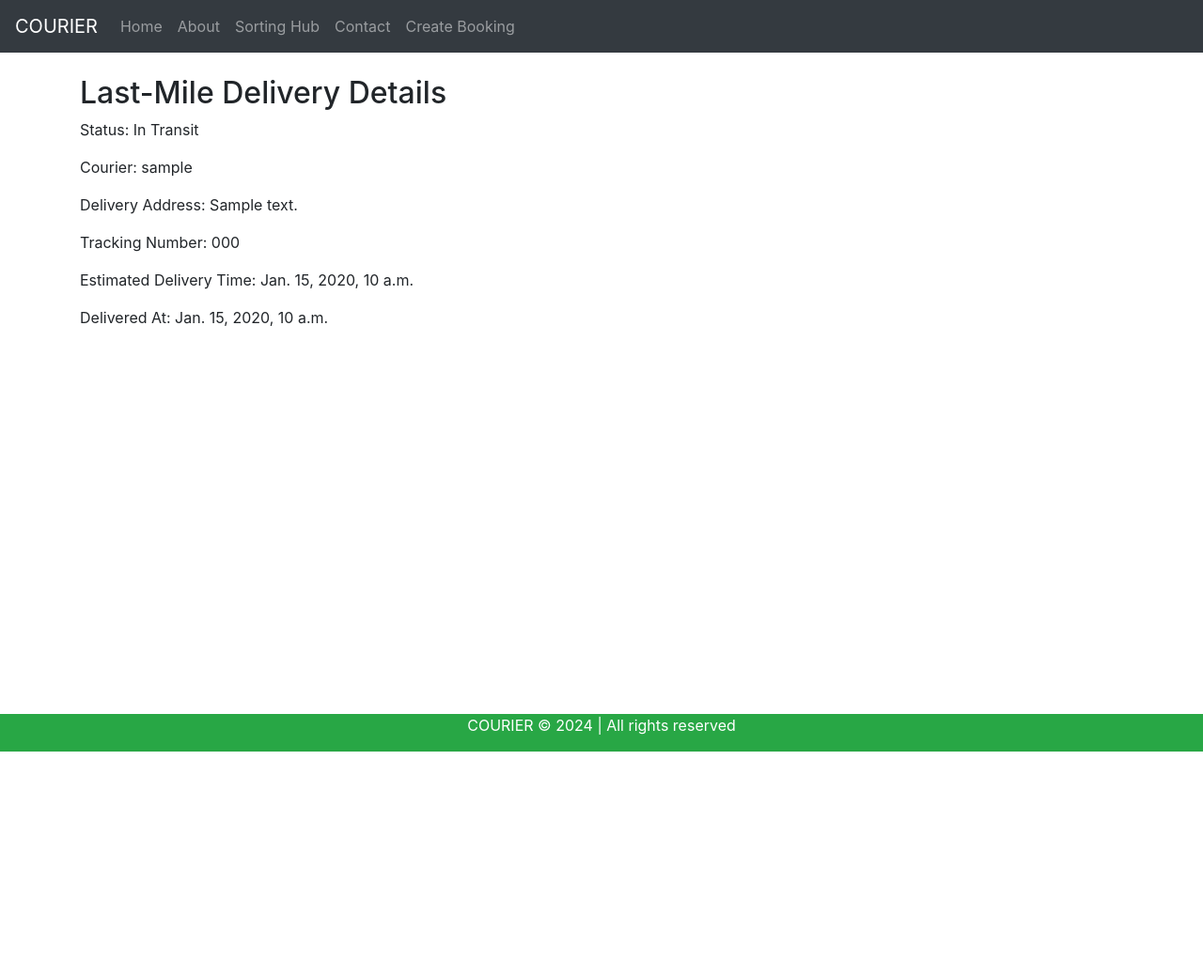
After one commit to rupacesigdel/COURIER_WEB, a Django app: page /last_mile_delivery/1/ in a window 1280 px wide. The commit adds this page. Shown: the whole page at 94% size. Run offline with Django 5.2, Linux system fonts and the light colour scheme; tables that the repository leaves empty hold one stand-in row (values such as "Sample post"); some libraries are stand-ins or nearby versions.

Commit message:
adding feature of mile delivery , booking, pickup etc

```diff
--- a/couriers/models.py
+++ b/couriers/models.py
@@ -3,6 +3,7 @@ from django.contrib.auth.models import AbstractUser
 from datetime import timedelta
 from django.core.exceptions import ValidationError
 from enum import Enum
+from django.conf import settings
 
 
 class CustomerManager(models.Manager):
@@ -130,3 +131,16 @@ class CustomsClearanceImport(models.Model):
 
     def __str__(self):
         return f"Import Customs Clearance for Booking {self.booking.id} - Status: {self.clearance_status}"
+
+
+class LastMileDelivery(models.Model):
+    booking = models.OneToOneField(Booking, on_delete=models.CASCADE, related_name='last_mile_delivery')
+    courier = models.ForeignKey(settings.AUTH_USER_MODEL, on_delete=models.CASCADE)
+    delivery_status = models.CharField(max_length=50, choices=[('In Transit', 'In Transit'), ('Out for Delivery', 'Out for Delivery'), ('Delivered', 'Delivered')], default='In Transit')
+    estimated_delivery_time = models.DateTimeField(null=True, blank=True)
+    delivery_address = models.CharField(max_length=255)
+    tracking_number = models.CharField(max_length=100, unique=True)
+    delivered_at = models.DateTimeField(null=True, blank=True)
+
+    def __str__(self):
+        return f"Delivery Status for Booking {self.booking.id} - {self.delivery_status}"
--- a/couriers/templates/couriers/about.html
+++ b/couriers/templates/couriers/about.html
@@ -6,6 +6,9 @@
     #chat-reply {
         margin-top: 20px;
     }
+    .container{
+        min-height: 120vh;
+      }
 </style>
 {% endblock css %}
 
--- a/couriers/templates/couriers/base.html
+++ b/couriers/templates/couriers/base.html
@@ -20,27 +20,35 @@
             <div class="collapse navbar-collapse" id="navbarNav">
                 <ul class="navbar-nav">
                     <li class="nav-item">
-                        <a class="nav-link {% block homeactive %}{% endblock homeactive %}" href="{% url 'home' %}">Home</a>
+                        <a class="nav-link {% block homeactive %}{% endblock %}" href="{% url 'home' %}">Home</a>
                     </li>
                     <li class="nav-item">
-                        <a class="nav-link {% block aboutactive %}{% endblock aboutactive %}" href="{% url 'about' %}">About</a>
+                        <a class="nav-link {% block aboutactive %}{% endblock %}" href="{% url 'about' %}">About</a>
                     </li>
                     <li class="nav-item">
-                        <a class="nav-link {% block sorting_hubactive %}{% endblock sorting_hubactive %}" href="{% url 'sorting_hub' %}">Sorting Hub</a>
+                        <a class="nav-link {% block sorting_hubactive %}{% endblock %}" href="{% url 'sorting_hub' %}">Sorting Hub</a>
                     </li>
                     <li class="nav-item">
-                        <a class="nav-link {% block contactactive %}{% endblock contactactive %}" href="{% url 'contact' %}">Contact</a>
+                        <a class="nav-link {% block contactactive %}{% endblock %}" href="{% url 'contact' %}">Contact</a>
+                    </li>
+                    <li class="nav-item">
+                        <a class="nav-link {% block create_bookingactive %}{% endblock %}" href="{% url 'create_booking' %}">Create Booking</a>
                     </li>
                 </ul>
             </div>
         </nav>
     </header>
+
     <main class="container mt-4">
         {% block content %}{% endblock %}
     </main>
-    <footer class="footer" style="background-color: #28a745; color: white; position: fixed; bottom: 0; width: 100%;">
-        <p class="mb-2"><a href="{% url 'home' %}" style="color: white;">COURIER</a> &copy; 2024 | All rights reserved</p>
+
+    <footer class="footer text-center p-0" style="background-color: #28a745; color: white; position: fixed; bottom: 0; width: 100%;">
+        <p>
+            <a href="{% url 'home' %}" style="color: white; text-decoration: none;">COURIER</a> &copy; 2024 | All rights reserved
+        </p>
     </footer>
+
     <script src="https://code.jquery.com/jquery-3.5.1.slim.min.js"></script>
     <script src="https://cdn.jsdelivr.net/npm/@popperjs/core@2.5.3/dist/umd/popper.min.js"></script>
     <script src="https://stackpath.bootstrapcdn.com/bootstrap/4.5.2/js/bootstrap.min.js"></script>
--- a/couriers/templates/couriers/contact.html
+++ b/couriers/templates/couriers/contact.html
@@ -6,6 +6,9 @@
     #chat-reply {
         margin-top: 20px;
     }
+    .container{
+        min-height: 120vh;
+      }
 </style>
 {% endblock css %}
 
--- a/couriers/templates/couriers/home.html
+++ b/couriers/templates/couriers/home.html
@@ -6,6 +6,9 @@
     #chat-reply {
         margin-top: 20px;
     }
+    .container{
+        min-height: 120vh;
+      }
 </style>
 {% endblock css %}
 
--- /dev/null
+++ b/couriers/templates/couriers/last_mile_delivery_detail.html
@@ -0,0 +1,22 @@
+{% extends 'couriers/base.html' %}
+{% block css %}
+<style>
+  #chat-reply {
+      margin-top: 20px;
+  }
+  .container{
+      min-height: 120vh;
+    }
+</style>
+{% endblock css %}
+{% block content %}
+  <h2>Last-Mile Delivery Details</h2>
+  <p>Status: {{ delivery.delivery_status }}</p>
+  <p>Courier: {{ delivery.courier.username }}</p>
+  <p>Delivery Address: {{ delivery.delivery_address }}</p>
+  <p>Tracking Number: {{ delivery.tracking_number }}</p>
+  <p>Estimated Delivery Time: {{ delivery.estimated_delivery_time }}</p>
+  {% if delivery.delivered_at %}
+    <p>Delivered At: {{ delivery.delivered_at }}</p>
+  {% endif %}
+{% endblock %}
--- a/couriers/urls.py
+++ b/couriers/urls.py
@@ -3,19 +3,35 @@ from . import views
 from .views import OrderListView, OrderDetailView
 
 urlpatterns = [
+    # General views
     path('', views.home_view, name='home'),
     path('about/', views.about_view, name='about'),
     path('contact/', views.contact_view, name='contact'),
+
+    # API views
     path('api/orders/', OrderListView.as_view(), name='order-list'),
     path('api/orders/<int:pk>/', OrderDetailView.as_view(), name='order-detail'),
+
+    # Booking-related views
     path('booking/create/', views.create_booking, name='create_booking'),
     path('booking/<int:booking_id>/', views.booking_detail, name='booking_detail'),
+    path('booking/<int:booking_id>/create_export_clearance/', views.create_export_clearance, name='create_export_clearance'),
+    path('booking/<int:booking_id>/create_import_clearance/', views.create_import_clearance, name='create_import_clearance'),
+
+    # Pickup-related views
     path('pickup/create/<int:booking_id>/', views.create_pickup, name='create_pickup'),
     path('pickup/<int:pickup_id>/', views.pickup_detail, name='pickup_detail'),
+
+    # Export/import clearance views
+    path('export_clearance/<int:clearance_id>/', views.export_clearance_detail, name='export_clearance_detail'),
+    path('import_clearance/<int:clearance_id>/', views.import_clearance_detail, name='import_clearance_detail'),
+
+    # Last mile delivery views
+    path('booking/<int:booking_id>/create_last_mile_delivery/', views.create_last_mile_delivery, name='create_last_mile_delivery'),
+    path('last_mile_delivery/<int:delivery_id>/', views.last_mile_delivery_detail, name='last_mile_delivery_detail'),
+    path('last_mile_delivery/<int:delivery_id>/update/', views.update_delivery_status, name='update_delivery_status'),
+
+    # Sorting hub views
     path('sorting_hub/', views.sorting_hub, name='sorting_hub'),
     path('sort_items/', views.sort_items, name='sort_items'),
-    path('booking/<int:booking_id>/create_export_clearance/', views.create_export_clearance, name='create_export_clearance'),
-    path('booking/<int:booking_id>/create_import_clearance/', views.create_import_clearance, name='create_import_clearance'),
-    path('export_clearance/<int:clearance_id>/', views.export_clearance_detail, name='export_clearance_detail'),
-    path('import_clearance/<int:clearance_id>/', views.import_clearance_detail, name='import_clearance_detail'),
 ]
--- a/couriers/views.py
+++ b/couriers/views.py
@@ -2,7 +2,7 @@ from rest_framework.generics import ListCreateAPIView, RetrieveUpdateAPIView
 from rest_framework.permissions import IsAuthenticated
 from .models import Order
 from .serializers import OrderSerializer
-from django.shortcuts import render, redirect
+from django.shortcuts import render, redirect, get_object_or_404
 from rest_framework.exceptions import PermissionDenied
 from .models import Booking, Pickup
 from .forms import BookingForm, PickupForm
@@ -11,6 +11,8 @@ from .forms import SortingForm
 from django.contrib import messages
 from .forms import CustomsClearanceExportForm, CustomsClearanceImportForm
 from .models import Booking, CustomsClearanceExport, CustomsClearanceImport
+from .forms import LastMileDeliveryForm
+from .models import LastMileDelivery, Booking
 
 
 
@@ -79,17 +81,18 @@ def booking_detail(request, booking_id):
 
 
 def create_pickup(request, booking_id):
-    booking = Booking.objects.get(id=booking_id)
+    booking = get_object_or_404(Booking, id=booking_id)
     if request.method == 'POST':
         form = PickupForm(request.POST)
         if form.is_valid():
             pickup = form.save(commit=False)
-            pickup.booking = booking  # Link pickup to the booking
+            pickup.booking = booking
             pickup.save()
-            return redirect('pickup_detail', pickup_id=pickup.id)  # Redirect to pickup detail
+            return redirect('pickup_detail', pickup_id=pickup.id)
     else:
         form = PickupForm()
     return render(request, 'couriers/create_pickup.html', {'form': form, 'booking': booking})
+
 
 def pickup_detail(request, pickup_id):
     pickup = Pickup.objects.get(id=pickup_id)
@@ -124,7 +127,7 @@ def create_export_clearance(request, booking_id):
         form = CustomsClearanceExportForm(request.POST)
         if form.is_valid():
             customs_clearance = form.save(commit=False)
-            customs_clearance.booking = booking  # Link clearance to the booking
+            customs_clearance.booking = booking
             customs_clearance.save()
             messages.success(request, 'Customs clearance (Export) has been processed successfully!')
             return redirect('export_clearance_detail', clearance_id=customs_clearance.id)
@@ -138,7 +141,7 @@ def create_import_clearance(request, booking_id):
         form = CustomsClearanceImportForm(request.POST)
         if form.is_valid():
             customs_clearance = form.save(commit=False)
-            customs_clearance.booking = booking  # Link clearance to the booking
+            customs_clearance.booking = booking
             customs_clearance.save()
             messages.success(request, 'Customs clearance (Import) has been processed successfully!')
             return redirect('import_clearance_detail', clearance_id=customs_clearance.id)
@@ -158,6 +161,36 @@ def import_clearance_detail(request, clearance_id):
 
 
 
+def create_last_mile_delivery(request, booking_id):
+    booking = Booking.objects.get(id=booking_id)
+    if request.method == 'POST':
+        form = LastMileDeliveryForm(request.POST)
+        if form.is_valid():
+            last_mile_delivery = form.save(commit=False)
+            last_mile_delivery.booking = booking
+            last_mile_delivery.save()
+            return redirect('last_mile_delivery_detail', delivery_id=last_mile_delivery.id)
+    else:
+        form = LastMileDeliveryForm()
+    return render(request, 'couriers/create_last_mile_delivery.html', {'form': form, 'booking': booking})
+
+def last_mile_delivery_detail(request, delivery_id):
+    delivery = LastMileDelivery.objects.get(id=delivery_id)
+    return render(request, 'couriers/last_mile_delivery_detail.html', {'delivery': delivery})
+
+def update_delivery_status(request, delivery_id):
+    delivery = LastMileDelivery.objects.get(id=delivery_id)
+    if request.method == 'POST':
+        form = LastMileDeliveryForm(request.POST, instance=delivery)
+        if form.is_valid():
+            form.save()
+            return redirect('last_mile_delivery_detail', delivery_id=delivery.id)
+    else:
+        form = LastMileDeliveryForm(instance=delivery)
+    return render(request, 'couriers/update_delivery_status.html', {'form': form, 'delivery': delivery})
+
+
+
 
 def home_view(request):
     return render(request, 'couriers/home.html')
```
Also changed, not shown: couriers/forms.py (+8 -0 lines), couriers/templates/couriers/booking_detail.html (+30 -1 lines), couriers/templates/couriers/create_booking.html (+11 -1 lines), couriers/templates/couriers/create_import_clearance.html (+11 -1 lines), couriers/templates/couriers/create_last_mile_delivery.html (added, +19 -0 lines), couriers/templates/couriers/create_pickup.html (+17 -7 lines), couriers/templates/couriers/export_clearance_detail.html (+11 -1 lines), couriers/templates/couriers/import_clearance_detail.html (+11 -1 lines), couriers/templates/couriers/pickup_detail.html (+11 -2 lines), couriers/templates/couriers/sorting_hub.html (+10 -1 lines), couriers/templates/couriers/update_delivery_status.html (added, +19 -0 lines), couriers/migrations/0004_lastmiledelivery.py (added).
